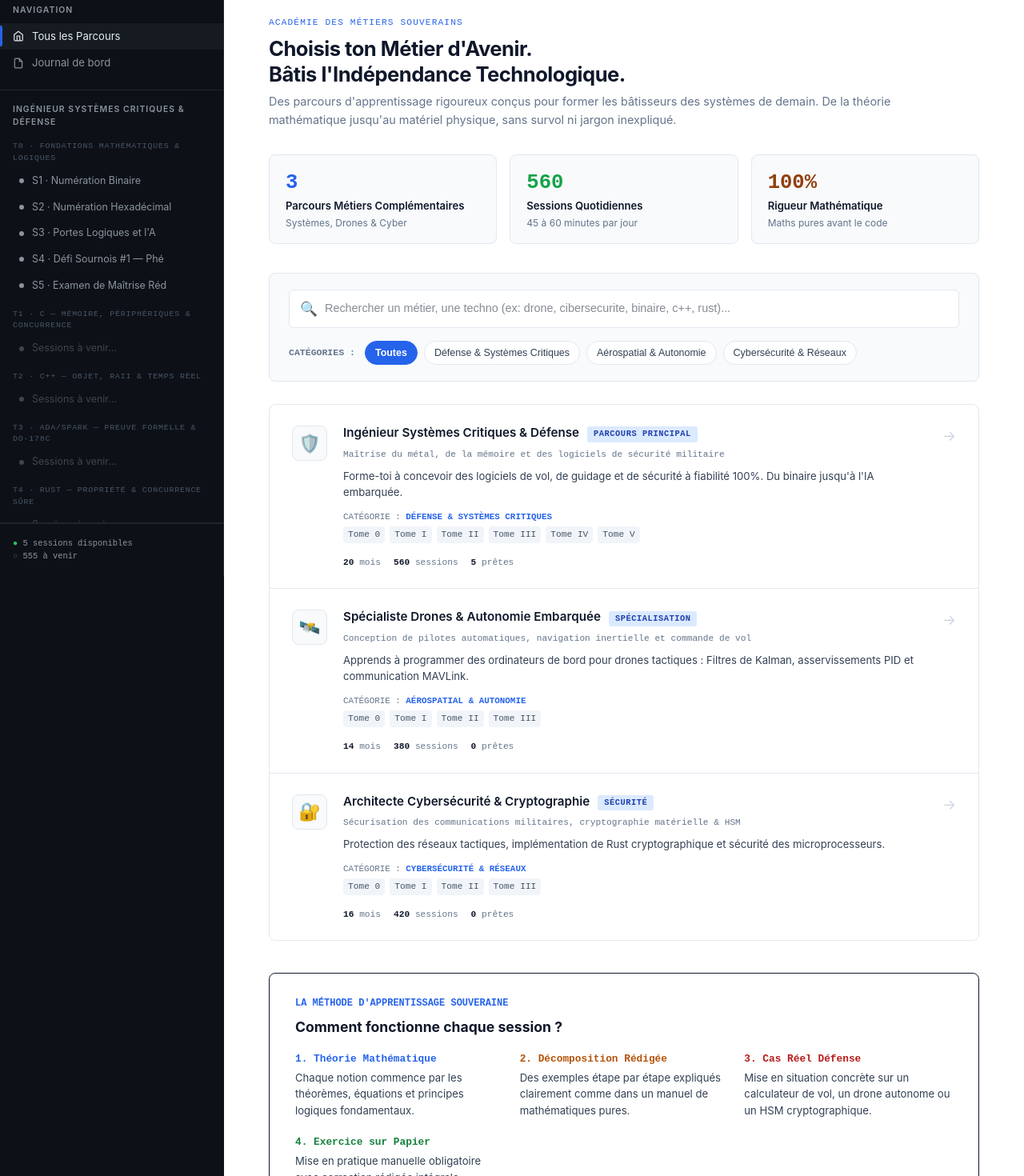
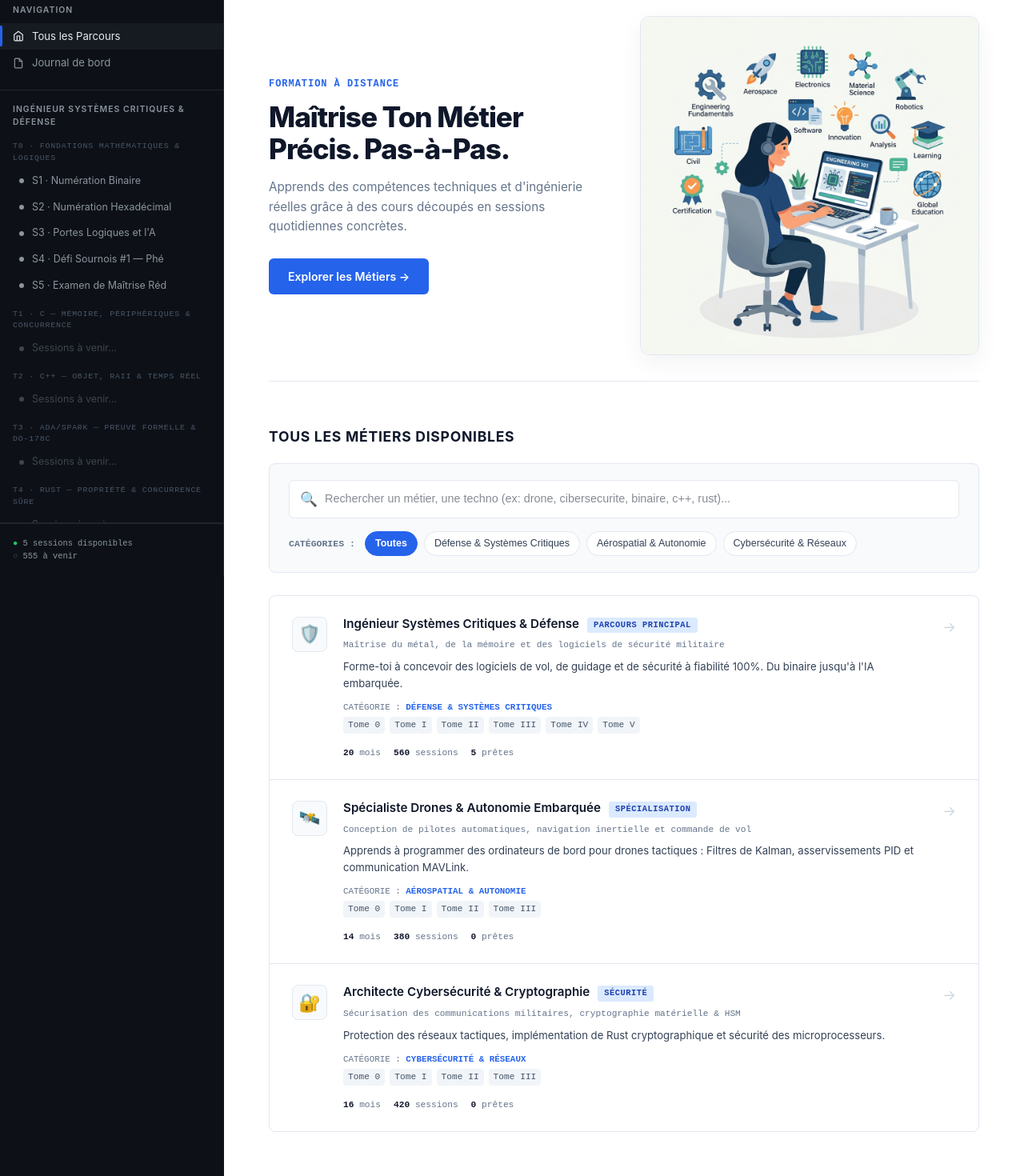
Before and after one commit to ROMI021/apprendretonmetierprecis.com, a Next.js app in the folder souverainete-app/: page / in a window 1280 px wide. Shown: the part 80-1550 px from the top of the page at 80% size. Built offline with nearby package versions, Linux system fonts and the light colour scheme.

Commit message:
Refonte accueil minimaliste: disposition 2 colonnes hero epuree fidele au modele visuel

```diff
--- a/souverainete-app/src/app/page.tsx
+++ b/souverainete-app/src/app/page.tsx
@@ -1,11 +1,12 @@
 import Link from "next/link";
+import Image from "next/image";
 import { PARCOURS_DATA } from "@/data/parcours";
 import NavigationLayout from "@/components/NavigationLayout";
 import CourseExplorer from "@/components/CourseExplorer";
 
 export const metadata = {
-  title: "Souveraineté — Académie des Métiers Techniques Souverains",
-  description: "Plateforme de formation pas-à-pas aux métiers d'ingénierie critique, drones autonomes et cybersécurité.",
+  title: "Souveraineté — Apprendre ton Métier Précis",
+  description: "Plateforme d'apprentissage technique et d'ingénierie.",
 };
 
 export default function HomePage() {
@@ -13,142 +14,140 @@ export default function HomePage() {
     <NavigationLayout>
       <header className="topbar">
         <div className="topbar-breadcrumb">
-          <span>Portail des Métiers Souverains</span>
+          <span>Accueil</span>
         </div>
         <div className="topbar-right">
-          <span className="badge badge-blue">3 Parcours Métiers</span>
-          <span className="badge badge-slate">560 Sessions</span>
+          <span className="badge badge-blue">Formations Techniques</span>
         </div>
       </header>
 
       <div className="home-wrapper">
-        {/* Banner Hero Global */}
-        <div style={{ marginBottom: "32px" }}>
-          <div className="page-eyebrow">Académie des Métiers Souverains</div>
-          <h1 className="page-title">
-            Choisis ton Métier d&apos;Avenir.<br />
-            Bâtis l&apos;Indépendance Technologique.
-          </h1>
-          <p className="page-subtitle" style={{ maxWidth: "780px", marginBottom: "24px" }}>
-            Des parcours d&apos;apprentissage rigoureux conçus pour former les bâtisseurs des systèmes de demain.
-            De la théorie mathématique jusqu&apos;au matériel physique, sans survol ni jargon inexpliqué.
-          </p>
-        </div>
-
-        {/* Chiffres & Piliers Globaux */}
+        {/* HERO SECTION INSPIRÉE DU DESIGN RECHERCHÉ (2 COLONNES ÉPURÉES) */}
         <div
           style={{
             display: "grid",
-            gridTemplateColumns: "repeat(auto-fit, minmax(200px, 1fr))",
-            gap: "16px",
-            marginBottom: "36px",
+            gridTemplateColumns: "repeat(auto-fit, minmax(320px, 1fr))",
+            gap: "40px",
+            alignItems: "center",
+            marginBottom: "56px",
+            paddingBottom: "32px",
+            borderBottom: "1px solid var(--content-border)",
           }}
         >
+          {/* Colonne Gauche : Titre percutant, sous-titre court et CTA */}
+          <div style={{ spaceY: "20px" }}>
+            <span
+              style={{
+                fontFamily: "'IBM Plex Mono', monospace",
+                fontSize: "0.75rem",
+                fontWeight: 700,
+                color: "var(--accent)",
+                textTransform: "uppercase",
+                letterSpacing: "0.08em",
+                display: "block",
+                marginBottom: "12px",
+              }}
+            >
+              Formation à distance
+            </span>
+
+            <h1
+              style={{
+                fontSize: "2.2rem",
+                fontWeight: 800,
+                color: "var(--ink-dark)",
+                lineHeight: 1.15,
+                letterSpacing: "-0.03em",
+                marginBottom: "16px",
+              }}
+            >
+              Maîtrise Ton Métier Précis. Pas-à-Pas.
+            </h1>
+
+            <p
+              style={{
+                fontSize: "0.95rem",
+                color: "var(--ink-muted)",
+                lineHeight: 1.6,
+                marginBottom: "28px",
+              }}
+            >
+              Apprends des compétences techniques et d&apos;ingénierie réelles grâce à des cours découpés en sessions quotidiennes concrètes.
+            </p>
+
+            <div style={{ display: "flex", gap: "12px", alignItems: "center" }}>
+              <a
+                href="#courses-section"
+                style={{
+                  display: "inline-flex",
+                  alignItems: "center",
+                  gap: "8px",
+                  padding: "12px 24px",
+                  background: "var(--accent)",
+                  color: "#ffffff",
+                  borderRadius: "6px",
+                  fontWeight: 600,
+                  fontSize: "0.88rem",
+                  textDecoration: "none",
+                  transition: "background 0.15s ease",
+                }}
+              >
+                Explorer les Métiers →
+              </a>
+            </div>
+          </div>
+
+          {/* Colonne Droite : Illustration Épurée */}
           <div
             style={{
-              padding: "16px 20px",
-              background: "#f8fafc",
-              border: "1px solid var(--content-border)",
-              borderRadius: "8px",
+              display: "flex",
+              justifyContent: "center",
+              alignItems: "center",
+              position: "relative",
             }}
           >
-            <div style={{ fontFamily: "'IBM Plex Mono', monospace", fontSize: "1.6rem", fontWeight: 700, color: "var(--accent)" }}>
-              3
-            </div>
-            <div style={{ fontSize: "0.82rem", fontWeight: 600, color: "var(--ink-dark)" }}>Parcours Métiers Complémentaires</div>
-            <div style={{ fontSize: "0.75rem", color: "var(--ink-muted)", marginTop: "2px" }}>Systèmes, Drones & Cyber</div>
-          </div>
-
-          <div
-            style={{
-              padding: "16px 20px",
-              background: "#f8fafc",
-              border: "1px solid var(--content-border)",
-              borderRadius: "8px",
-            }}
-          >
-            <div style={{ fontFamily: "'IBM Plex Mono', monospace", fontSize: "1.6rem", fontWeight: 700, color: "#16a34a" }}>
-              560
-            </div>
-            <div style={{ fontSize: "0.82rem", fontWeight: 600, color: "var(--ink-dark)" }}>Sessions Quotidiennes</div>
-            <div style={{ fontSize: "0.75rem", color: "var(--ink-muted)", marginTop: "2px" }}>45 à 60 minutes par jour</div>
-          </div>
-
-          <div
-            style={{
-              padding: "16px 20px",
-              background: "#f8fafc",
-              border: "1px solid var(--content-border)",
-              borderRadius: "8px",
-            }}
-          >
-            <div style={{ fontFamily: "'IBM Plex Mono', monospace", fontSize: "1.6rem", fontWeight: 700, color: "#92400e" }}>
-              100%
-            </div>
-            <div style={{ fontSize: "0.82rem", fontWeight: 600, color: "var(--ink-dark)" }}>Rigueur Mathématique</div>
-            <div style={{ fontSize: "0.75rem", color: "var(--ink-muted)", marginTop: "2px" }}>Maths pures avant le code</div>
-          </div>
-        </div>
-
-        {/* Explorateur avec Recherche Floue & Filtres de Catégories */}
-        <CourseExplorer parcoursList={PARCOURS_DATA} />
-
-        {/* Méthodologie Pédagogique */}
-        <div
-          style={{
-            background: "#ffffff",
-            border: "1.5px solid var(--ink-dark)",
-            borderRadius: "8px",
-            padding: "28px 32px",
-            marginBottom: "40px"
-          }}
-        >
-          <div style={{ fontFamily: "'IBM Plex Mono', monospace", fontSize: "0.75rem", fontWeight: 700, textTransform: "uppercase", color: "var(--accent)", marginBottom: "8px" }}>
-            La Méthode d&apos;Apprentissage Souveraine
-          </div>
-          <h3 style={{ fontSize: "1.1rem", fontWeight: 700, color: "var(--ink-dark)", marginBottom: "16px" }}>
-            Comment fonctionne chaque session ?
-          </h3>
-
-          <div style={{ display: "grid", gridTemplateColumns: "repeat(auto-fit, minmax(220px, 1fr))", gap: "20px" }}>
-            <div>
-              <div style={{ fontFamily: "'IBM Plex Mono', monospace", fontSize: "0.8rem", fontWeight: 700, color: "#2563eb", marginBottom: "4px" }}>
-                1. Théorie Mathématique
-              </div>
-              <p style={{ fontSize: "0.82rem", color: "var(--ink-body)", lineHeight: 1.55 }}>
-                Chaque notion commence par les théorèmes, équations et principes logiques fondamentaux.
-              </p>
-            </div>
-
-            <div>
-              <div style={{ fontFamily: "'IBM Plex Mono', monospace", fontSize: "0.8rem", fontWeight: 700, color: "#b45309", marginBottom: "4px" }}>
-                2. Décomposition Rédigée
-              </div>
-              <p style={{ fontSize: "0.82rem", color: "var(--ink-body)", lineHeight: 1.55 }}>
-                Des exemples étape par étape expliqués clairement comme dans un manuel de mathématiques pures.
-              </p>
-            </div>
-
-            <div>
-              <div style={{ fontFamily: "'IBM Plex Mono', monospace", fontSize: "0.8rem", fontWeight: 700, color: "#b91c1c", marginBottom: "4px" }}>
-                3. Cas Réel Défense
-              </div>
-              <p style={{ fontSize: "0.82rem", color: "var(--ink-body)", lineHeight: 1.55 }}>
-                Mise en situation concrète sur un calculateur de vol, un drone autonome ou un HSM cryptographique.
-              </p>
-            </div>
-
-            <div>
-              <div style={{ fontFamily: "'IBM Plex Mono', monospace", fontSize: "0.8rem", fontWeight: 700, color: "#15803d", marginBottom: "4px" }}>
-                4. Exercice sur Papier
-              </div>
-              <p style={{ fontSize: "0.82rem", color: "var(--ink-body)", lineHeight: 1.55 }}>
-                Mise en pratique manuelle obligatoire avec correction rédigée intégrale.
-              </p>
+            <div
+              style={{
+                width: "100%",
+                maxWidth: "460px",
+                borderRadius: "12px",
+                overflow: "hidden",
+                border: "1px solid var(--content-border)",
+                boxShadow: "0 10px 30px rgba(0, 0, 0, 0.05)",
+                background: "#ffffff",
+              }}
+            >
+              <Image
+                src="/hero-illustration.png"
+                alt="Formation à distance"
+                width={500}
+                height={350}
+                style={{ width: "100%", height: "auto", display: "block" }}
+                priority
+              />
             </div>
           </div>
         </div>
 
+        {/* SECTION MÉTIERS ET RECHERCHE */}
+        <div id="courses-section">
+          <div style={{ marginBottom: "20px" }}>
+            <h2
+              style={{
+                fontSize: "1.1rem",
+                fontWeight: 700,
+                color: "var(--ink-dark)",
+                textTransform: "uppercase",
+                letterSpacing: "0.04em",
+              }}
+            >
+              Tous les Métiers Disponibles
+            </h2>
+          </div>
+
+          {/* Composant de Recherche & Filtres */}
+          <CourseExplorer parcoursList={PARCOURS_DATA} />
+        </div>
       </div>
     </NavigationLayout>
   );
```
Also changed, not shown: souverainete-app/public/hero-illustration.png (added).
